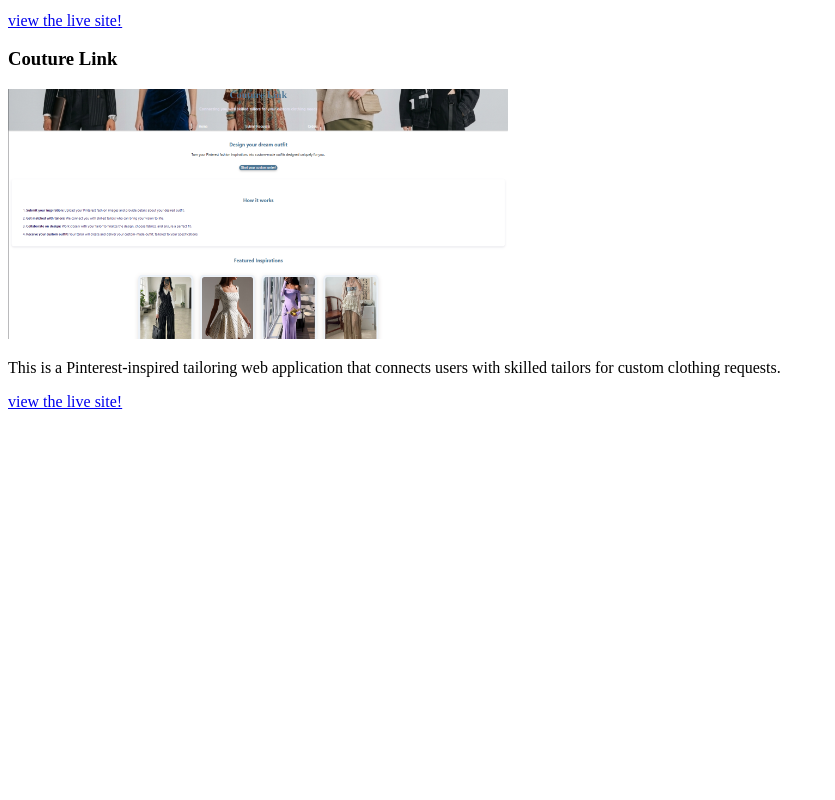
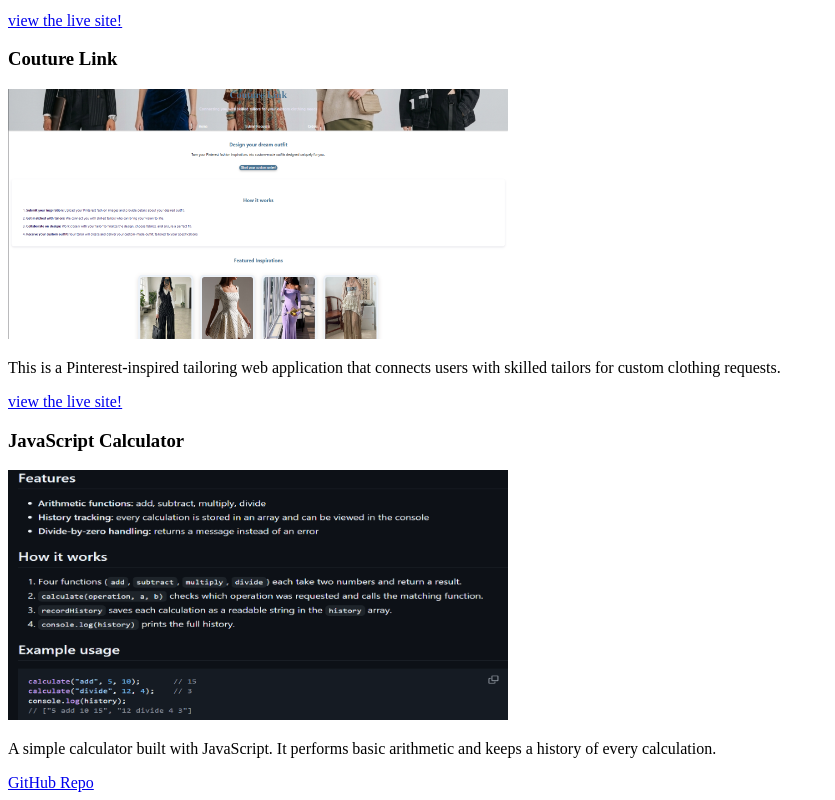
Before and after one commit to Myminiwrldsht/Summative-lab-Personal-Website, a plain HTML site: page index.html in a window 1280 px wide. Shown: the part 1099-1899 px from the top of the page, without its empty margins (0-835 px from the left). Before the commit the page ends 1518 px from the top, so only its background shows below. Drawn offline with Linux system fonts and the light colour scheme.

Commit message:
feat(projects): add images, descriptions and live links to projects section

```diff
--- a/index.html
+++ b/index.html
@@ -66,9 +66,16 @@
 
             <div class="project-card">
                 <h3>Couture Link</h3>
-                <img src="/assets/couture-link.png" alt="Couture Link" width="500" height="250">
+                <img src="/assets/couture-link.png" alt="Couture Link" width="500px" height="250px">
                 <p>This is a Pinterest-inspired tailoring web application that connects users with skilled tailors for custom clothing requests.</p>
                 <a href="https://myminiwrldsht.github.io/Couture-Link/">view the live site!</a>
+            </div>
+
+            <div class="project-card">
+                <h3>JavaScript Calculator</h3>
+                <img src="/assets/calculator.png" alt="JavaScript calculator" width="500px" height="250px">
+                <p>A simple calculator built with JavaScript. It performs basic arithmetic and keeps a history of every calculation.</p>
+                <a href="https://github.com/Myminiwrldsht/JS-Calculator">GitHub Repo</a>
             </div>
 
         </div>
```
